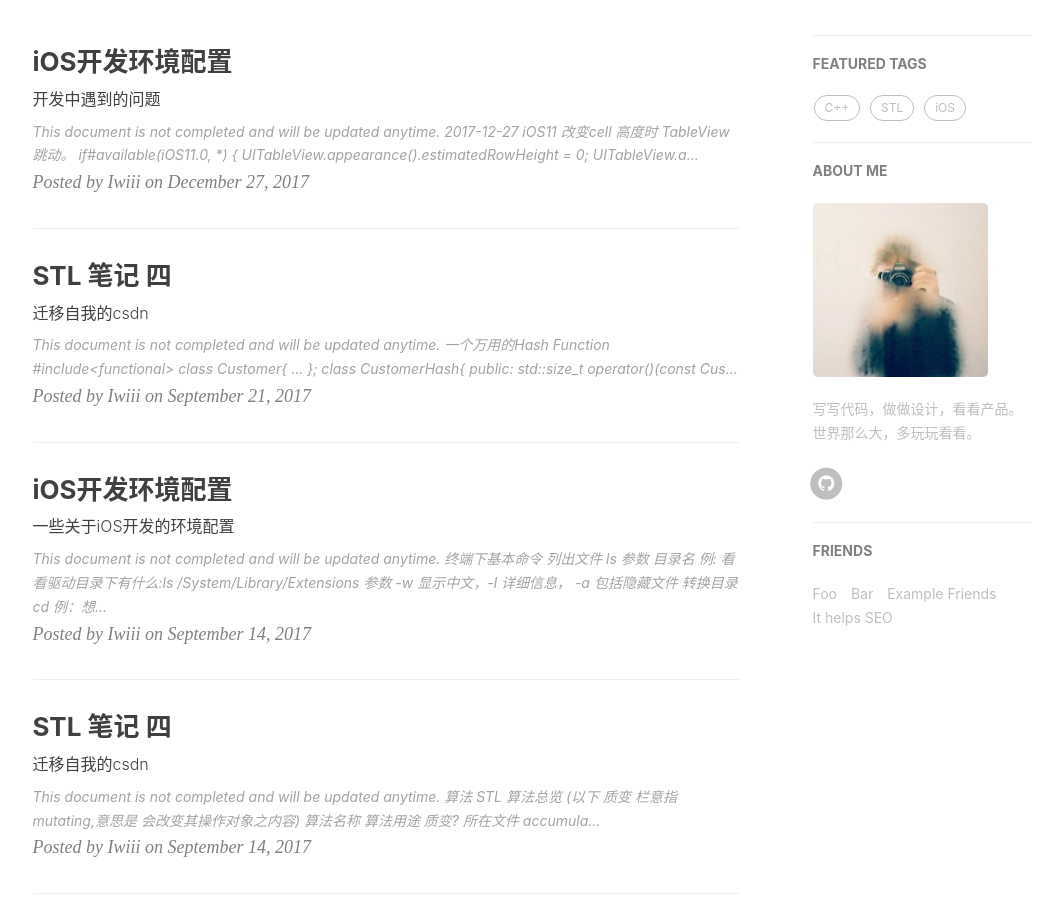
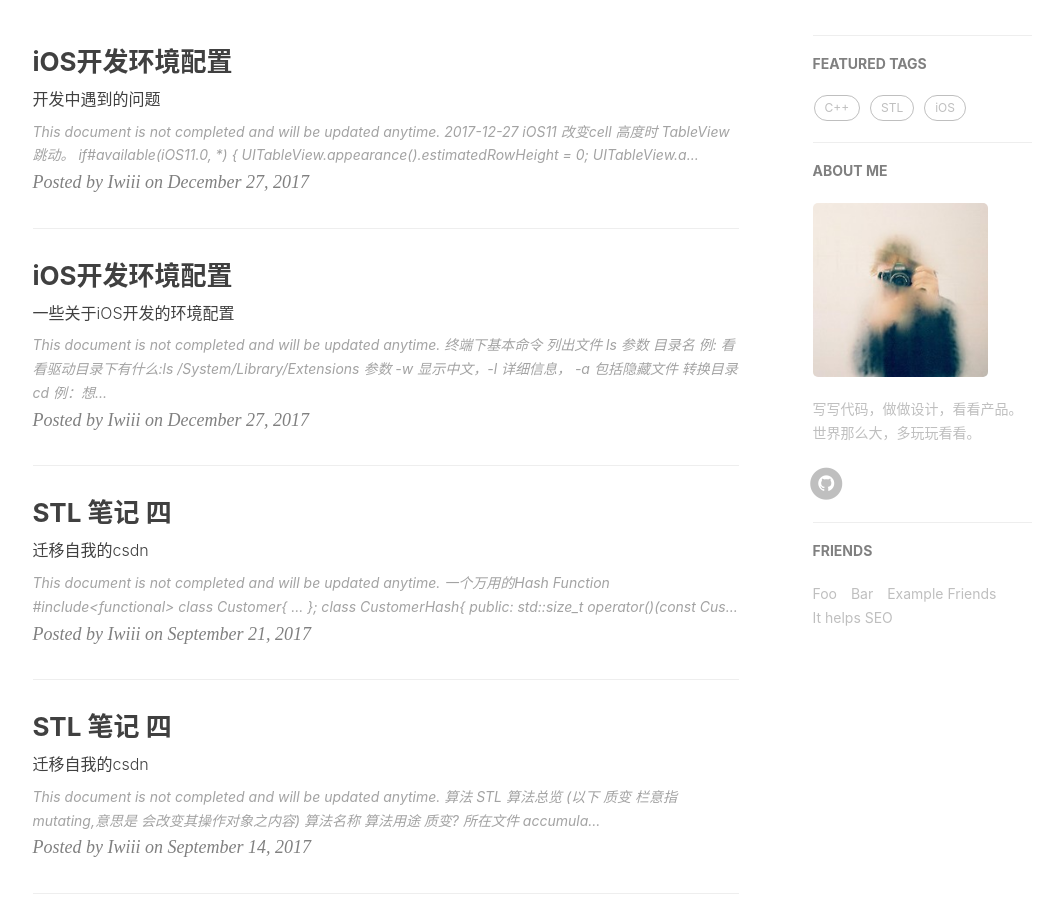
Before and after one commit to Iwiii/Iwiii.github.io, a Jekyll site: the page built from index.html, in a window 1280 px wide and 900 px high, scrolled down 491 px. Shown: the whole window, without its empty margins (135-1198 px from the left). Built offline with Jekyll 4.4.1, drawn with Linux system fonts in a browser that asks for light colours; nearby versions of some CDN libraries; the list of posts is cut into pages by our own code; comment, search, counter and statistics services are not loaded.

Commit message:
格式改变

````diff
--- a/_posts/2017-12-26-iOS-env.markdown
+++ b/_posts/2017-12-26-iOS-env.markdown
@@ -2,7 +2,7 @@
 layout:     post
 title:      "iOS开发环境配置"
 subtitle:   一些关于iOS开发的环境配置
-date:       2017-09-14
+date:       2017-12-27
 author:     "Iwiii"
 header-img: "img/post-bg-unix-linux.jpg"
 tags:
@@ -70,13 +70,12 @@ rvm remove 2.1.4
 ```
 
 更换源 由于国内被墙
+
 ```
 $ gem update --system
 $ gem uninstall rubygems-update
 $ gem sources --add https://gems.ruby-china.org/ --remove https://rubygems.org/
 $ gem sources -l
-
-
 ```
 
 3. 安装Cocoapods
````
